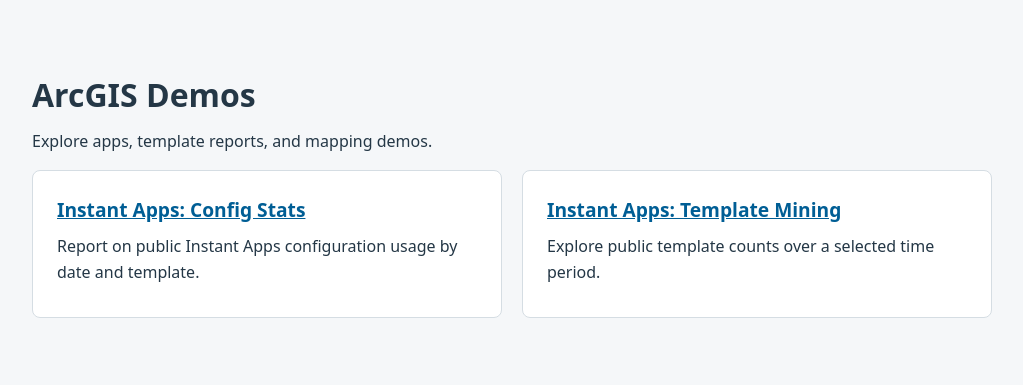
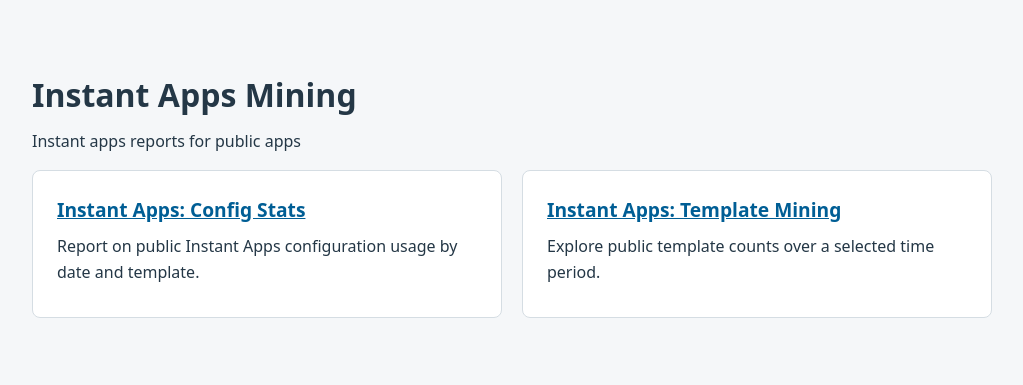
Before and after one commit to kellyhutchins/Demos2025, a plain HTML site: page index.html in a window 1280 px wide. Shown: the whole page, without its empty margins (128-1151 px from the left). Drawn offline with Linux system fonts and the light colour scheme.

Commit message:
chore: update text

```diff
--- a/index.html
+++ b/index.html
@@ -5,7 +5,7 @@
   <meta charset="UTF-8" />
   <meta name="viewport" content="width=device-width, initial-scale=1.0" />
   <meta name="description" content="ArcGIS demos and Instant Apps reporting tools." />
-  <title>ArcGIS Demos</title>
+  <title>Instant Apps</title>
   <style>
     body {
       margin: 0;
@@ -66,8 +66,8 @@
 
 <body>
   <main>
-    <h1>ArcGIS Demos</h1>
-    <p>Explore apps, template reports, and mapping demos.</p>
+    <h1>Instant Apps Mining</h1>
+    <p>Instant apps reports for public apps</p>
     <nav aria-label="Demo apps">
       <ul>
         <li>
```
